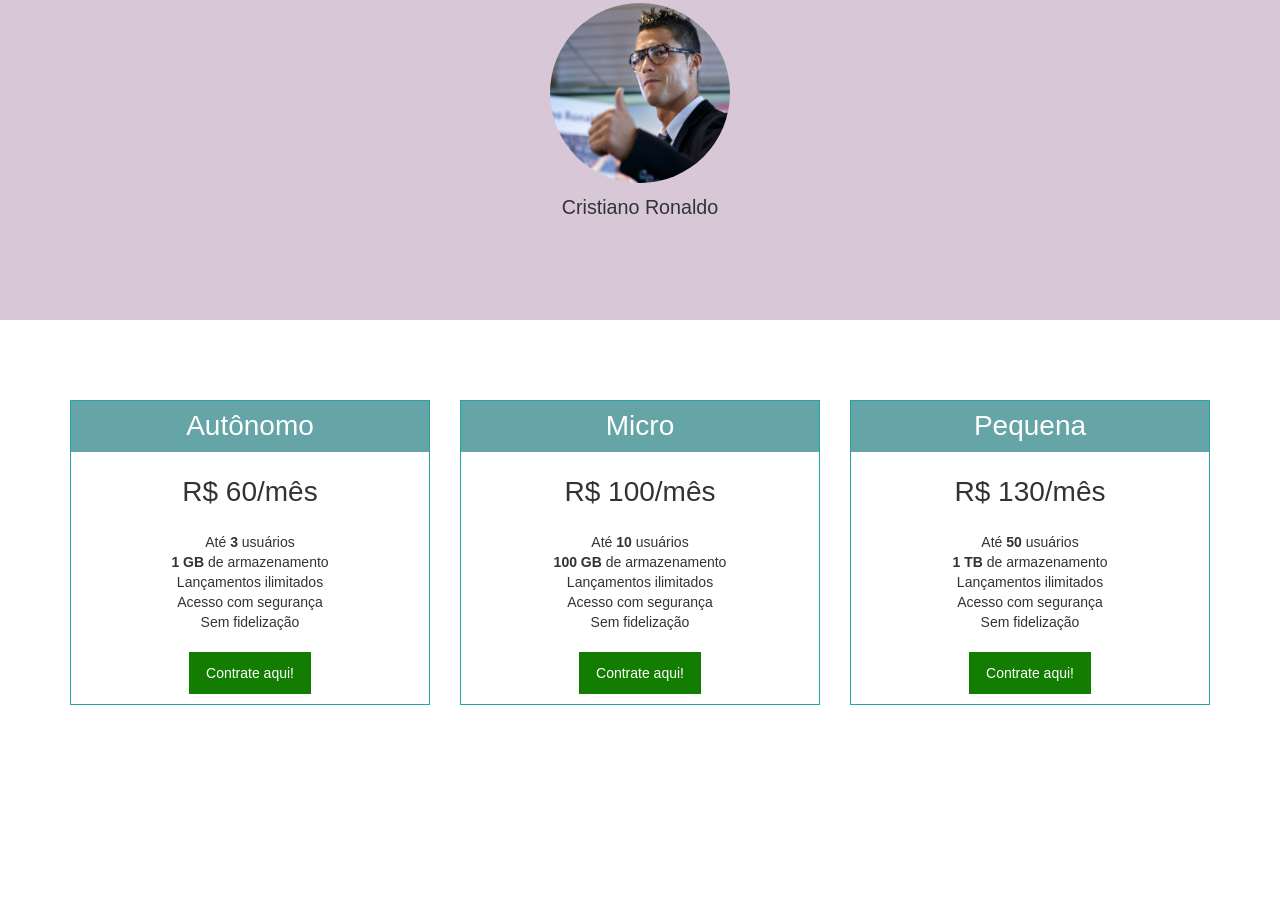
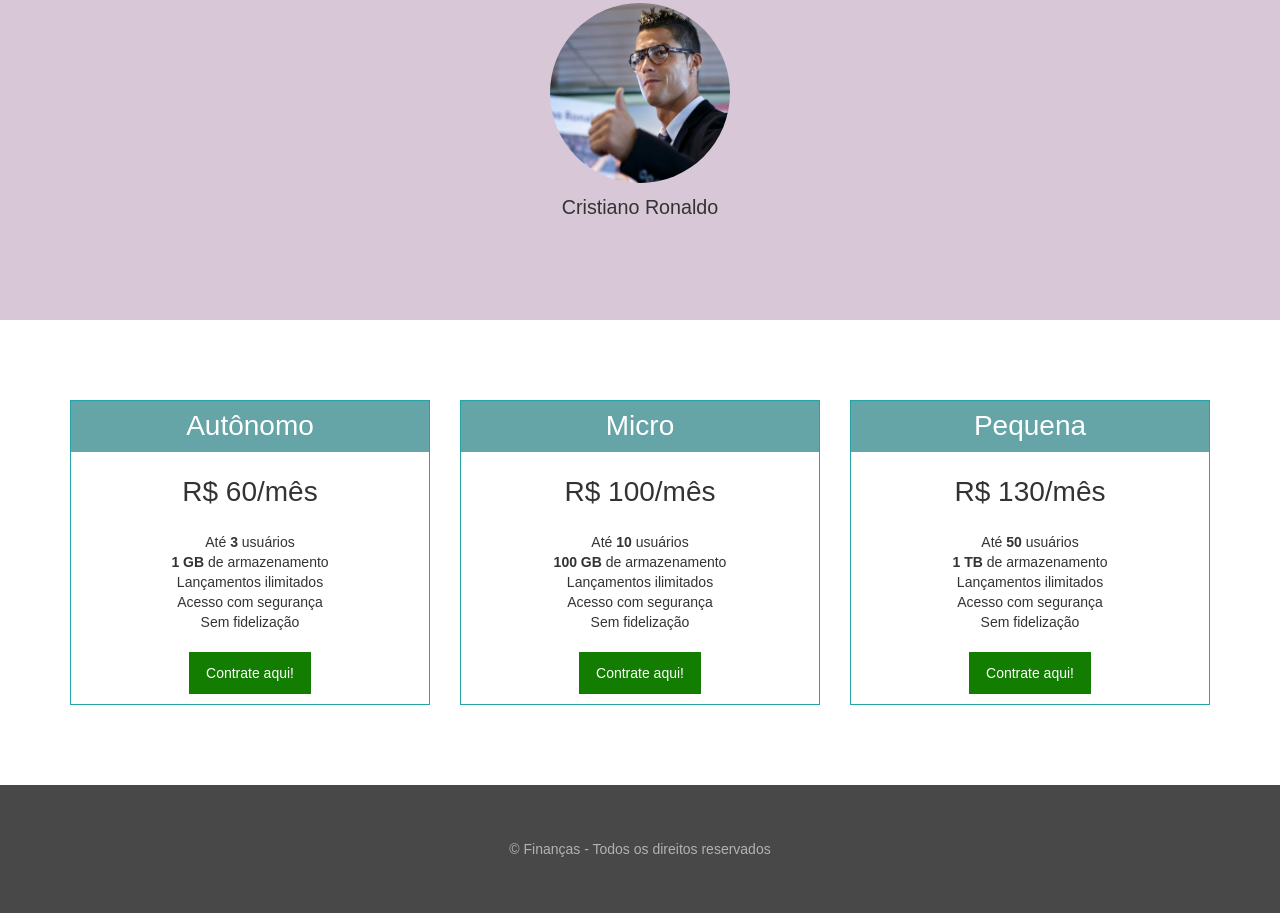
Before and after one commit to andersonblopes/web-design-responsivo, a plain HTML site: page index.html in a window 1280 px wide. Shown: the part 697-1610 px from the top of the page. Before the commit the page ends 1482 px from the top, so only its background shows below. Drawn offline with Linux system fonts and the light colour scheme.

Commit message:
Inclusão do rodapé da página.

```diff
--- a/css/layout.css
+++ b/css/layout.css
@@ -21,3 +21,13 @@
 	padding: 80px 0;
 	background-color: #d7c7d7;
 }
+
+.layout-rodape {
+	padding: 40px 0;
+
+	background-color: #484848;
+
+	color: #b1b2b3;
+
+	text-align: center;
+}
--- a/index.html
+++ b/index.html
@@ -107,6 +107,12 @@
 			</div>
 		</div>
 
+		<footer class="layout-rodape">
+			<div class="container">
+				<p>&copy; Finanças - Todos os direitos reservados</p>
+			</div>
+		</footer>
+
 	</body>
 
 </html>
```
